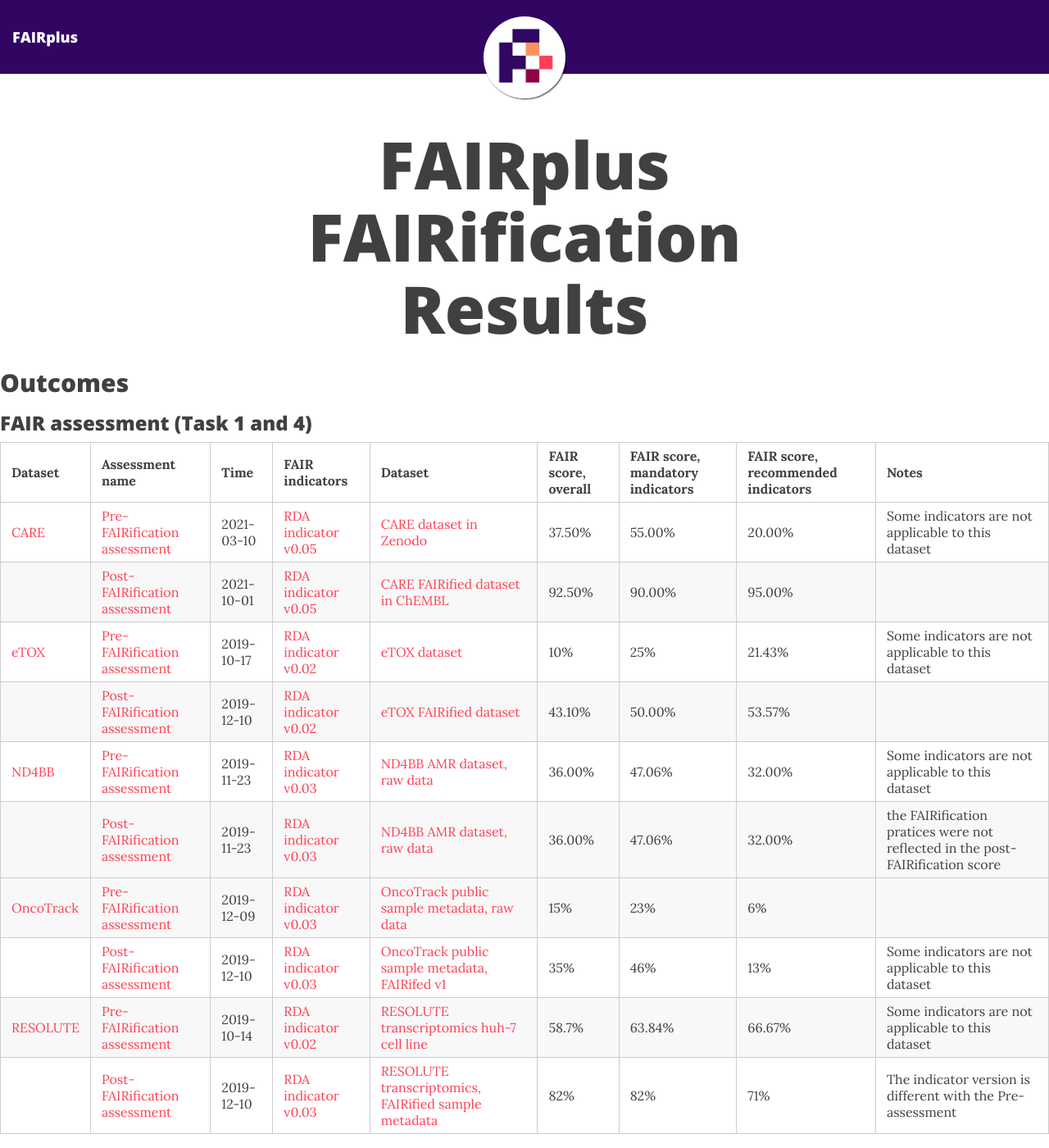
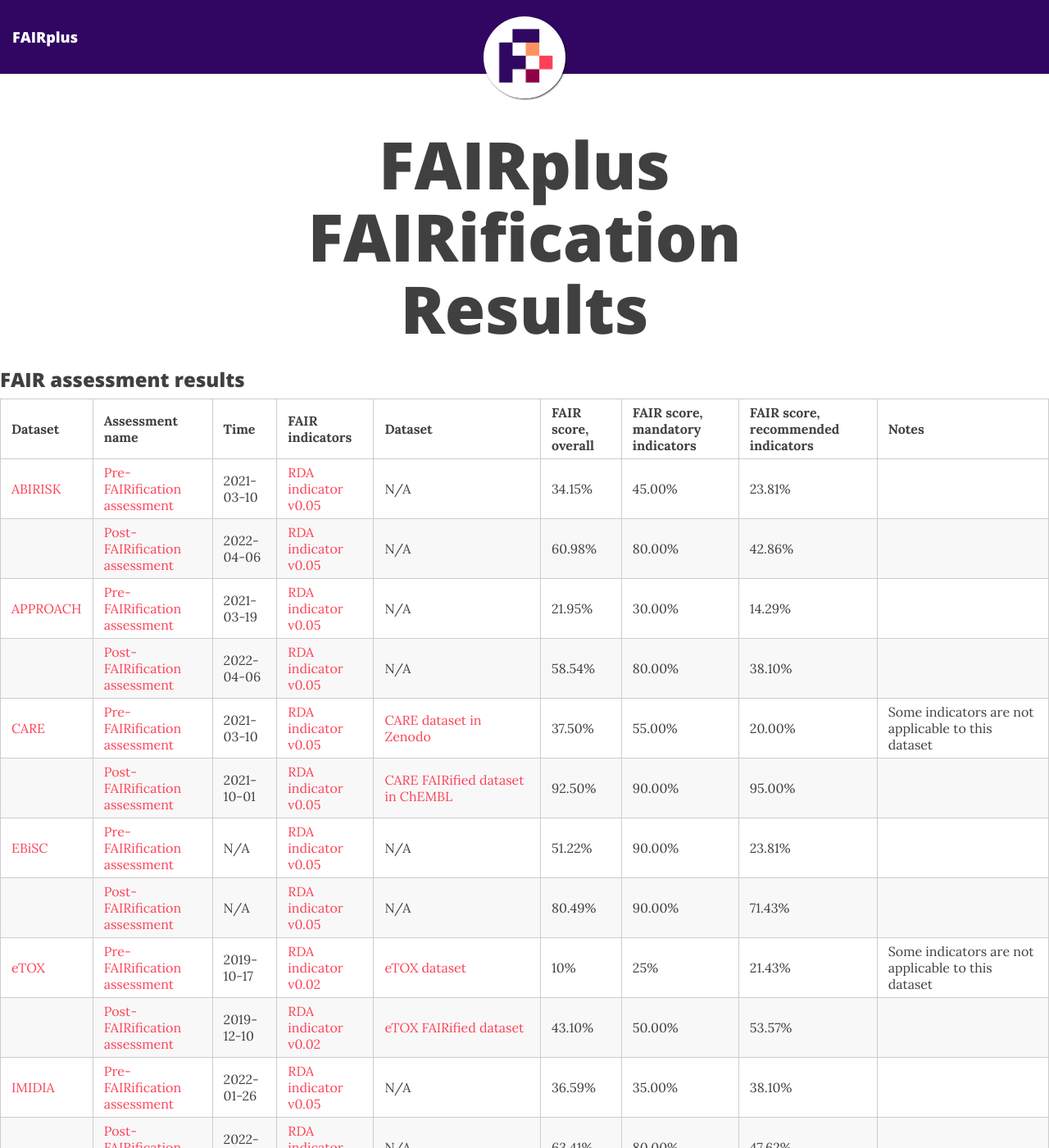
Before and after one commit to FAIRplus/fairification-results, a Jekyll site: the page index.html, which Jekyll copies as it is, in a window 1280 px wide and 1400 px high. Shown: the whole window at 82% size. Built offline with Jekyll 4.4.1, drawn with Linux system fonts in a browser that asks for light colours; nearby versions of some CDN libraries; some of the changed text lies outside the part shown.

Commit message:
add new batch to the homepage

```diff
--- a/index.html
+++ b/index.html
@@ -128,9 +128,7 @@
     </div>
 </header>
 
-<h2 id="outcomes">Outcomes</h2>
-
-<h3 id="fair-assessment-task-1-and-4">FAIR assessment (Task 1 and 4)</h3>
+<h3 id="fair-assessment-task-1-and-4">FAIR assessment results</h3>
 
 <table>
     <thead>
@@ -147,6 +145,67 @@
     </tr>
     </thead>
     <tbody>
+    <!--ABIRISK -->
+    <tr>
+        <td><a href="https://datacatalog.elixir-luxembourg.org/e/project/dc9b062e-147a-11eb-b51f-8c8590c45a21">ABIRISK</a>
+        </td>
+        <td><a href="https://fairplus.github.io/fairification-results/2022-05-10-ABIRISK-pre-assessment">Pre-FAIRification
+            assessment</a></td>
+        <td>2021-03-10</td>
+        <td>
+            <a href="https://docs.google.com/spreadsheets/u/2/d/1vaRf4PXJ7FvxLZpIKXRIkiEYDSZP5ajsb3KnETz7Em0/edit#gid=685095937">RDA
+                indicator v0.05</a></td>
+        <td>N/A</td>
+        <td>34.15%</td>
+        <td>45.00%</td>
+        <td>23.81%</td>
+        <td></td>
+    </tr>
+    <tr>
+        <td></td>
+        <td><a href="https://fairplus.github.io/fairification-results/2022-05-10-ABIRISK-post-assessment">Post-FAIRification
+            assessment</a></td>
+        <td>2022-04-06</td>
+        <td>
+            <a href="https://docs.google.com/spreadsheets/u/2/d/1vaRf4PXJ7FvxLZpIKXRIkiEYDSZP5ajsb3KnETz7Em0/edit#gid=685095937">RDA
+                indicator v0.05</a></td>
+        <td>N/A</td>
+        <td>60.98%</td>
+        <td>80.00%</td>
+        <td>42.86%</td>
+        <td></td>
+    </tr>
+    <!--APPROACH -->
+    <tr>
+        <td><a href="https://datacatalog.elixir-luxembourg.org/e/project/dc9a4cc0-147a-11eb-b51f-8c8590c45a21">APPROACH</a>
+        </td>
+        <td><a href="https://fairplus.github.io/fairification-results/2022-05-10-APPROACH-pre-assessment/">Pre-FAIRification
+            assessment</a></td>
+        <td>2021-03-19</td>
+        <td>
+            <a href="https://docs.google.com/spreadsheets/u/2/d/1vaRf4PXJ7FvxLZpIKXRIkiEYDSZP5ajsb3KnETz7Em0/edit#gid=685095937">RDA
+                indicator v0.05</a></td>
+        <td>N/A</td>
+        <td>21.95%</td>
+        <td>30.00%</td>
+        <td>14.29%</td>
+        <td></td>
+    </tr>
+    <tr>
+        <td></td>
+        <td><a href="https://fairplus.github.io/fairification-results/2022-05-10-APPROACH-post-assessment/">Post-FAIRification
+            assessment</a></td>
+        <td>2022-04-06</td>
+        <td>
+            <a href="https://docs.google.com/spreadsheets/u/2/d/1vaRf4PXJ7FvxLZpIKXRIkiEYDSZP5ajsb3KnETz7Em0/edit#gid=685095937">RDA
+                indicator v0.05</a></td>
+        <td>N/A</td>
+        <td>58.54%</td>
+        <td>80.00%</td>
+        <td>38.10%</td>
+        <td></td>
+    </tr>
+    <!--CARE -->
     <tr>
         <td><a href="https://datacatalog.elixir-luxembourg.org/e/project/f2d1aec0-5f11-11eb-917b-acde48001122">CARE</a>
         </td>
@@ -177,6 +236,38 @@
         <td>95.00%</td>
         <td></td>
     </tr>
+    <!--EBISC -->
+    <tr>
+        <td><a href="https://datacatalog.elixir-luxembourg.org/e/project/7061ad8a-50ef-11eb-89dd-acde48001122">EBiSC</a>
+        </td>
+        <td><a href="https://fairplus.github.io/fairification-results/2022-05-10-EBISC-pre-assessment/">Pre-FAIRification
+            assessment</a></td>
+        <td>N/A</td>
+        <td>
+            <a href="https://docs.google.com/spreadsheets/u/2/d/1vaRf4PXJ7FvxLZpIKXRIkiEYDSZP5ajsb3KnETz7Em0/edit#gid=685095937">RDA
+                indicator v0.05</a></td>
+        <td>N/A</td>
+        <td>51.22%</td>
+        <td>90.00%</td>
+        <td>23.81%</td>
+        <td></td>
+    </tr>
+    <tr>
+        <td>
+        </td>
+        <td><a href="https://fairplus.github.io/fairification-results/2022-05-10-EBISC-post-assessment/">Post-FAIRification
+            assessment</a></td>
+        <td>N/A</td>
+        <td>
+            <a href="https://docs.google.com/spreadsheets/u/2/d/1vaRf4PXJ7FvxLZpIKXRIkiEYDSZP5ajsb3KnETz7Em0/edit#gid=685095937">RDA
+                indicator v0.05</a></td>
+        <td>N/A</td>
+        <td>80.49%</td>
+        <td>90.00%</td>
+        <td>71.43%</td>
+        <td></td>
+    </tr>
+    <!--eTOX -->
     <tr>
         <td><a href="https://datacatalog.elixir-luxembourg.org/e/project/dc9c626c-147a-11eb-b51f-8c8590c45a21">eTOX</a>
         </td>
@@ -207,6 +298,38 @@
         <td>53.57%</td>
         <td></td>
     </tr>
+    <!--IMIDIA -->
+    <tr>
+        <td><a href="https://datacatalog.elixir-luxembourg.org/e/project/76eab3dc-5427-11eb-9562-acde48001122">IMIDIA</a>
+        </td>
+        <td><a href="https://fairplus.github.io/fairification-results/2022-05-10-IMIDIA-pre-assessment//">Pre-FAIRification
+            assessment</a></td>
+        <td>2022-01-26</td>
+        <td>
+            <a href="https://docs.google.com/spreadsheets/u/2/d/1vaRf4PXJ7FvxLZpIKXRIkiEYDSZP5ajsb3KnETz7Em0/edit#gid=685095937">RDA
+                indicator v0.05</a></td>
+        <td>N/A</td>
+        <td>36.59%</td>
+        <td>35.00%</td>
+        <td>38.10%</td>
+        <td></td>
+    </tr>
+    <tr>
+        <td>
+        </td>
+        <td><a href="https://fairplus.github.io/fairification-results/2022-05-10-IMIDIA-post-assessment/">Post-FAIRification
+            assessment</a></td>
+        <td>2022-01-26</td>
+        <td>
+            <a href="https://docs.google.com/spreadsheets/u/2/d/1vaRf4PXJ7FvxLZpIKXRIkiEYDSZP5ajsb3KnETz7Em0/edit#gid=685095937">RDA
+                indicator v0.05</a></td>
+        <td>N/A</td>
+        <td>63.41%</td>
+        <td>80.00%</td>
+        <td>47.62%</td>
+        <td></td>
+    </tr>
+    <!--ND4BB -->
     <tr>
         <td><a href="https://datacatalog.elixir-luxembourg.org/e/project/dc9bffc0-147a-11eb-b51f-8c8590c45a21">ND4BB</a>
         </td>
@@ -236,7 +359,7 @@
         <td>32.00%</td>
         <td>the FAIRification pratices were not reflected in the post-FAIRification score</td>
     </tr>
-    <tr>
+    <!--Oncotrack -->
     <tr>
         <td>
             <a href="https://datacatalog.elixir-luxembourg.org/e/project/dc9c45f2-147a-11eb-b51f-8c8590c45a21">OncoTrack</a>
@@ -270,6 +393,8 @@
         <td>13%</td>
         <td>Some indicators are not applicable to this dataset</td>
     </tr>
+    <!--Resolute-->
+    <tr>
     <td> <a href="https://datacatalog.elixir-luxembourg.org/e/project/dc9c1316-147a-11eb-b51f-8c8590c45a21">RESOLUTE</a></td>
     <td><a href="https://fairplus.github.io/fairification-results/2019-12-17-RESOLUTE-Pre-assessment/">Pre-FAIRification
         assessment</a></td>
@@ -298,6 +423,36 @@
         <td>82%</td>
         <td>71%</td>
         <td>The indicator version is different with the Pre-assessment</td>
+    </tr>
+    <!--Rhapsody-->
+    <tr>
+    <td> <a href="https://datacatalog.elixir-luxembourg.org/e/project/68816ad0-54c1-11eb-9562-acde48001122">RHAPSODY</a></td>
+    <td><a href="https://fairplus.github.io/fairification-results/2022-05-10-RHAPSODY-pre-assessment/">Pre-FAIRification
+        assessment</a></td>
+    <td>2022-01-26</td>
+     <td>
+            <a href="https://docs.google.com/spreadsheets/u/2/d/1vaRf4PXJ7FvxLZpIKXRIkiEYDSZP5ajsb3KnETz7Em0/edit#gid=685095937">RDA
+                indicator v0.05</a></td>
+    <td>N/A
+    </td>
+    <td>41.46%</td>
+    <td>45.00%</td>
+    <td>38.10%</td>
+    <td></td>
+    </tr>
+    <tr>
+        <td></td>
+        <td><a href="https://fairplus.github.io/fairification-results/2022-05-10-RHAPSODY-post-assessment/">Post-FAIRification
+            assessment</a></td>
+        <td></td>
+        <td>
+            <a href="https://docs.google.com/spreadsheets/u/2/d/1vaRf4PXJ7FvxLZpIKXRIkiEYDSZP5ajsb3KnETz7Em0/edit#gid=685095937">RDA
+                indicator v0.05</a></td>
+        <td>N/A</td>
+        <td>63.41%</td>
+        <td>80.00%</td>
+        <td>47.62%</td>
+        <td></td>
     </tr>
 
 
```
